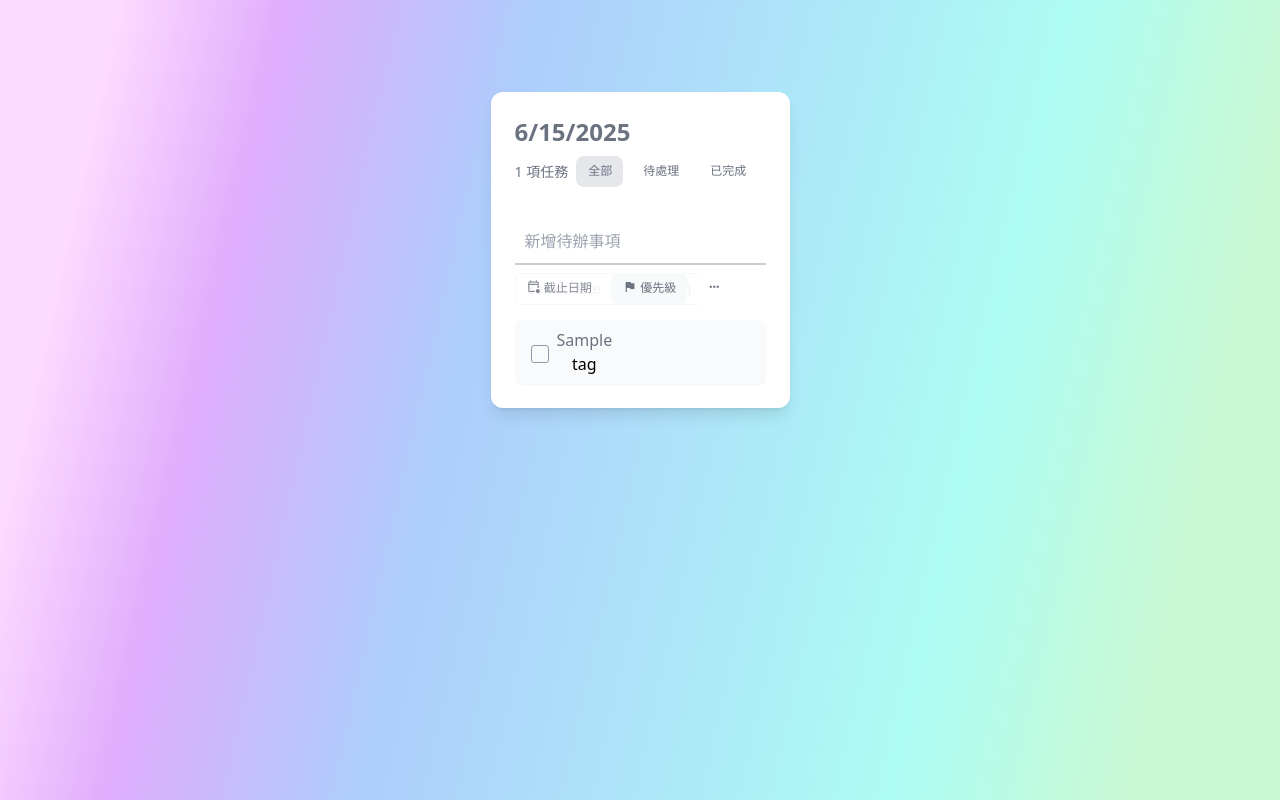
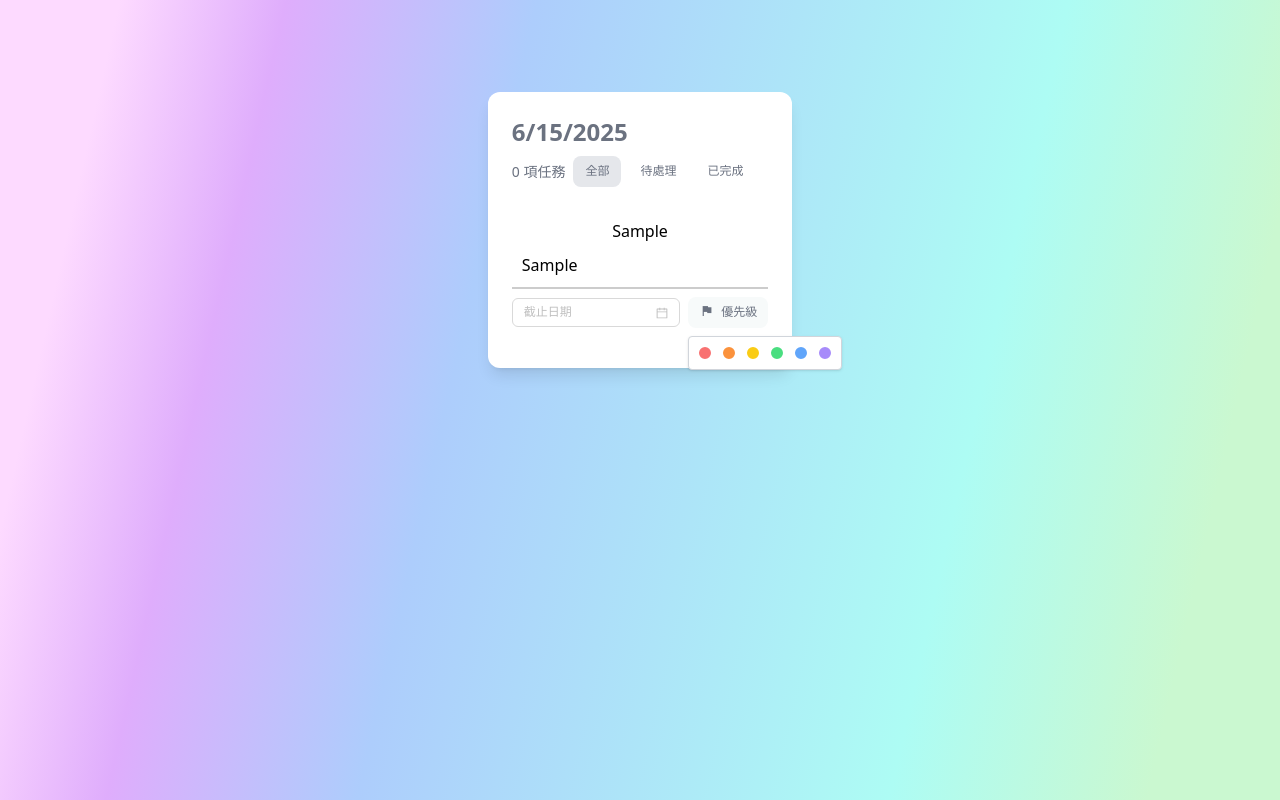
Before and after one commit to jennyy479/todo-list-vue3, a Vue app: page / in a window 1280 px wide. Both pictures are taken after typing "Sample" into the empty fields and a click on the button "優先級". Built offline with nearby package versions, Linux system fonts and the light colour scheme.

Commit message:
feat: 主要功能完成

```diff
--- a/src/components/TodoList.vue
+++ b/src/components/TodoList.vue
@@ -35,43 +35,50 @@
       </div>
     </div>
     <form @submit.prevent="handleAddTodo" class="pt-4">
+      {{ newTodo }}
       <div class="input-container w-full">
         <input placeholder="新增待辦事項" class="input-field" type="text" v-model="newTodo" @keydown.enter="handleAddTodo">
         <label for="input-field" class="input-label">輸入文字</label>
         <span class="input-highlight"></span>
         <div class="flex gap-2 flex-nowrap items-center mt-2">
-          <button
-            class="default-button focus:outline-none whitespace-nowrap px-3 py-2 min-w-fit"
-            :class="[ filterStatus === 'deadline' ? 'border-2 text-gray-900' : 'bg-white text-gray-500' ]"
-            role="button"
-            @click="openDatePicker"
-          >
-            <i class="mdi mdi-calendar-badge-outline text-sm"></i>
-            截止日期
-          </button>
           <a-date-picker
             ref="datePickerRef"
             v-model:value="selectedDate"
-            style="position: absolute; opacity: 0.2;"
-            @change="onDateChange"
+            placeholder="截止日期"
+            style="font-size: 12px;color: #6B7280;"
           />
+            <div class="inline-block relative">
               <button
                 class="default-button focus:outline-none whitespace-nowrap px-3 py-2 min-w-fit"
-            :class="[ filterStatus === 'priority' ? 'border-2 text-gray-900': 'bg-white text-gray-500' ]"
-            @click="filterStatus === 'priority'"
-            role="button"
+                :class="[
+                  filterStatus === 'priority'
+                    ? 'border-2 text-gray-900'
+                    : 'bg-white text-gray-500'
+                ]"
+                @click.prevent="toggleColorDots"
               >
-            <i class="mdi mdi-flag text-sm"></i>
+                <i class="mdi mdi-flag text-sm mr-1"></i>
                 優先級
               </button>
-          <button
-            class="default-button focus:outline-none whitespace-nowrap px-3 py-2 min-w-fit"
-            :class="[ filterStatus === 'more' ? 'border-2 text-gray-900': 'bg-white text-gray-500' ]"
-            @click="filterStatus === 'more'"
-            role="button"
+
+              <div
+                v-if="showColorDots"
+                class="absolute z-50 mt-2 p-2 bg-white border border-gray-300 rounded shadow flex space-x-2"
               >
-          <span class="mdi mdi-dots-horizontal text-sm"></span>
-          </button>
+                <div
+                  v-for="c in colorOptions"
+                  :key="c.value"
+                  class="w-4 h-4 rounded-full cursor-pointer border-2"
+                  :class="{
+                    'ring-2 ring-offset-1': color === c.value,
+                    'border-white': color !== c.value
+                  }"
+                  :style="{ backgroundColor: c.value }"
+                  @click="selectColor(c.value)"
+                  :title="c.label"
+                ></div>
+              </div>
+            </div>
         </div>
       </div>
     </form>
@@ -99,16 +106,28 @@
         </div>
         <div
           v-if="!isEditMode[todoIndex]"
-          class="flex flex-col cursor-pointer"
+          class="relative flex flex-col cursor-pointer space-y-1 items-start"
           @dblclick="startEditTodo(todoIndex)"
         >
-          <span :class="{ 'line-through text-gray-400': todo.done }" class="text-gray-500 h-auto">
+          <i
+            class="mdi mdi-flag text-sm absolute top-[2.25rem] right-[-5.25rem]"
+            :style="{ color: todo.color || '#ccc' }"
+            title="優先級"
+          ></i>
+
+          <span
+            :class="{ 'line-through text-gray-400': todo.done }"
+            class="text-gray-500 pr-4"
+          >
             {{ todo.text }}
           </span>
-          <span>
-            tag
-          </span>
+
+          <div v-if="todo.deadline" class="text-sm text-gray-400">
+            <i class="mdi mdi-calendar-clock-outline mr-1"></i>
+            {{ formatDate(todo.deadline) }}
           </div>
+        </div>
+
 
         <div v-else class="flex-1">
           <input
@@ -143,21 +162,40 @@ const today = new Date().toLocaleDateString();
 const filterStatus = ref('all')
 const selectedDate = ref('');
 const datePickerRef = ref();
-const onDateChange = () => {
 
-};
+const showColorDots = ref(false)
+const color = ref('') // 當前選中的顏色
 
-const openDatePicker = () => {
-  filterStatus.value = 'deadline'
-  // 透過 ref 調用 focus 打開日期選擇器彈窗
-  datePickerRef.value && datePickerRef.value.focus()
+// 顏色選項
+const colorOptions = [
+  { label: '紅色', value: '#f87171' },
+  { label: '橘色', value: '#fb923c' },
+  { label: '黃色', value: '#facc15' },
+  { label: '綠色', value: '#4ade80' },
+  { label: '藍色', value: '#60a5fa' },
+  { label: '紫色', value: '#a78bfa' }
+]
+
+const toggleColorDots = () => {
+  showColorDots.value = !showColorDots.value
 }
 
+const selectColor = (selected: string) => {
+  color.value = selected
+  showColorDots.value = false
+}
+
+const formatDate = (dateStr: string) => {
+  if (!dateStr) return ''
+  const date = new Date(dateStr)
+  return `${date.getFullYear()}-${(date.getMonth()+1).toString().padStart(2,'0')}-${date.getDate().toString().padStart(2,'0')}`
+}
 const isEditMode = ref<boolean[]>([]);
 const handleAddTodo = () => {
   if(newTodo.value.trim()) {
-    todoStore.addTodo(newTodo.value);
+    todoStore.addTodo(newTodo.value, selectedDate.value, color.value);
     newTodo.value = '';
+    filterStatus.value = 'all';
   }
 };
 
--- a/src/store/todoStore.ts
+++ b/src/store/todoStore.ts
@@ -5,6 +5,8 @@ export interface TodoItem {
   id: number
   text: string
   done: boolean
+  deadline: string,
+  color: string
 }
 
 export const useTodoStore = defineStore('todo', () => {
@@ -13,10 +15,12 @@ export const useTodoStore = defineStore('todo', () => {
   const resortTodos = computed(() => {
     return todos.value.slice().sort((a, b) => Number(a.done) - Number(b.done))
   })
-  const addTodo = (text: string) => {
+  const addTodo = (text: string, deadline: string, color: string) => {
     todos.value.push({
       id: Date.now(),
       text,
+      deadline,
+      color,
       done: false
     })
   }
--- a/src/style.css
+++ b/src/style.css
@@ -56,7 +56,6 @@ button {
   font-size: 1em;
   font-weight: 500;
   font-family: inherit;
-  background-color: #1a1a1a;
   cursor: pointer;
   transition: border-color 0.25s;
 }
@@ -159,6 +158,15 @@ button:focus, button:focus-visible {
   }
 }
 
+.ant-picker .ant-picker-input >input {
+  font-size: 12px;
+};
+
+.ant-picker:hover,
+.ant-picker-focused {
+  border: 0;
+}
+
 .default-button {
   box-sizing: border-box;
   color: #6B7280;
```
Lines whose indentation alone changed are shown as unchanged.
